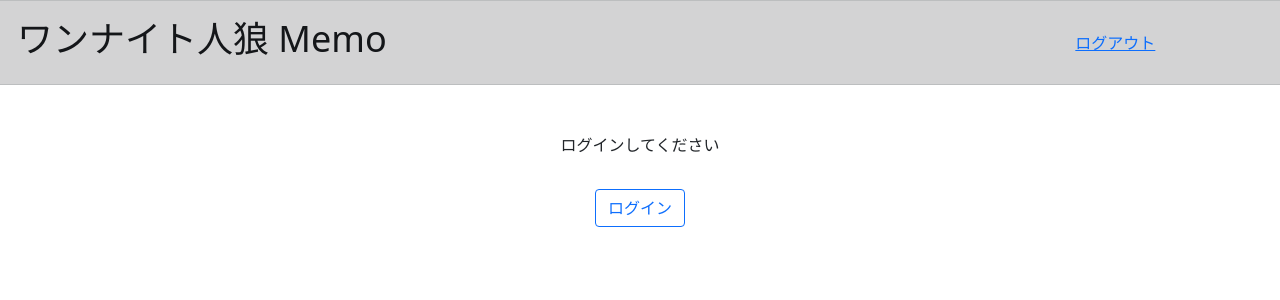
After one commit to MaryJane333/one-night-werewolf-memo, a Django app: page /create/number in a window 1280 px wide. The commit adds this page. Shown: the top 300 px of the page. Run offline with Django 3.2, Linux system fonts and the light colour scheme.

Commit message:
change model

```diff
--- /dev/null
+++ b/onenightwerewolf/forms.py
@@ -0,0 +1,13 @@
+from django import forms
+
+class CreateName(forms.Form):
+    name = forms.CharField(label='名前')
+    username = forms.CharField(label='ユーザー名')
+
+class CreateNumber(forms.Form):
+    villager = forms.IntegerField(label='村人')
+    fortune_teller = forms.IntegerField(label='占い師')
+    thief = forms.IntegerField(label='怪盗')
+    werewolf = forms.IntegerField(label='人狼')
+    madman = forms.IntegerField(label='狂人')
+    username = forms.CharField(label='ユーザー名')
--- a/onenightwerewolf/models.py
+++ b/onenightwerewolf/models.py
@@ -2,16 +2,16 @@ from django.db import models
 
 # Create your models here.
 class NameModel(models.Model):
-    username = models.CharField(max_length=50, null=True, blank=True, default='bambook')
+    username = models.CharField(max_length=50, default="")
     name = models.CharField(max_length=50)
 
     def __str__(self):
         return self.name
 
 class NumberModel(models.Model):
-    username = models.CharField(max_length=50)
     villager = models.IntegerField(null=True, blank=True, default=0)
     fortune_teller = models.IntegerField(null=True, blank=True, default=0)
     thief = models.IntegerField(null=True, blank=True, default=0)
     werewolf = models.IntegerField(null=True, blank=True, default=0)
     madman = models.IntegerField(null=True, blank=True, default=0)
+    username = models.CharField(max_length=50)
--- a/onenightwerewolf/urls.py
+++ b/onenightwerewolf/urls.py
@@ -1,10 +1,11 @@
 from django.contrib import admin
 from django.urls import path
-from .views import Delete, list_func, login_func, logoutfunc, NameCreate, NameUpdate, NumberUpdate, sign_up_func
+from .views import Delete, list_func, login_func, logoutfunc, NameCreate, NameUpdate, NumberCreate, NumberUpdate, sign_up_func
 
 urlpatterns = [
     path('admin/', admin.site.urls),
     path('create/', NameCreate.as_view(), name='create_name'),
+    path('create/number', NumberCreate.as_view(), name='create_number'),
     path('delete/<int:pk>', Delete.as_view(), name='delete'),
     path('update/number/<int:pk>', NumberUpdate.as_view(), name='update_number'),
     path('list/', list_func, name='list'),
--- a/onenightwerewolf/views.py
+++ b/onenightwerewolf/views.py
@@ -1,17 +1,23 @@
 from django.contrib.auth import authenticate, login, logout
 from django.contrib.auth.models import User
+from django.core.exceptions import ObjectDoesNotExist
 from django.db import IntegrityError
 from django.shortcuts import redirect, render
 from django.urls.base import reverse_lazy
 from django.views.generic.edit import CreateView, DeleteView, UpdateView
+from .forms import CreateName, CreateNumber
 from .models import NameModel, NumberModel
 
 # Create your views here.
 
 def list_func(request):
-    name_list = NameModel.objects.all()
-    number_list = NumberModel.objects.get(username='bambook')
-    return render(request, 'list.html', {'name_list':name_list, 'number_list':number_list})
+    name_list = NameModel.objects.filter(username=request.user)
+
+    try:
+        number_list = NumberModel.objects.get(username=request.user)
+        return render(request, 'list.html', {'name_list':name_list, 'number_list':number_list})
+    except ObjectDoesNotExist: # NumberModelがない時の処理
+        return redirect('create_number')
 
 def login_func(request):
     if request.method == 'POST':
@@ -35,7 +41,7 @@ def sign_up_func(request):
         password = request.POST['password']
         try:
             user = User.objects.create_user(username, '', password)
-            return render(request, 'list.html', {'subscribe':'登録完了'})
+            return render(request, 'done_sign_up.html', {})
         except IntegrityError:
             return render(request, 'sign_up.html', {'error':'このユーザー名は既に使われています。'})
     return render(request, 'sign_up.html')
@@ -46,10 +52,13 @@ class Delete(DeleteView):
     success_url = reverse_lazy('list')
 
 class NameCreate(CreateView):
-    template_name = 'create.html'
     model = NameModel
     fields = ('name', 'username')
     success_url = reverse_lazy('list')
+    def get(self, request):
+        initial_dict = dict(name='', username=self.request.user)
+        form = CreateName(request.GET or None, initial=initial_dict)
+        return render(request, 'create.html', dict(form=form))
 
 class NameUpdate(UpdateView):
     template_name = 'update_name.html'
@@ -57,6 +66,15 @@ class NameUpdate(UpdateView):
     fields = ('name', 'username')
     success_url = reverse_lazy('list')
 
+class NumberCreate(CreateView):
+    model = NumberModel
+    fields = ('villager', 'fortune_teller', 'thief', 'werewolf', 'madman', 'username')
+    success_url = reverse_lazy('list')
+    def get(self, request):
+        initial_dict = dict(villager=0, fortune_teller=0, thief=0, werewolf=0, madman=0, username=self.request.user)
+        form = CreateNumber(request.GET or None, initial=initial_dict)
+        return render(request, 'create_number.html', dict(form=form))
+
 class NumberUpdate(UpdateView):
     template_name = 'update_number.html'
     model = NumberModel
--- /dev/null
+++ b/templates/create_number.html
@@ -0,0 +1,34 @@
+{% extends 'base.html' %}
+
+{% block header %}
+<div class="alert alert-dark mb-5 rounded-0 row" role="alert">
+    <h1 class="col-4" style="font-size: 36px;">ワンナイト人狼 Memo</h1>
+    <a href="{% url 'logout' %}" class="col-2 offset-6 my-auto">ログアウト</a>
+</div>
+{% endblock header %}
+
+{% block content %}
+{% if user.is_authenticated %}
+<div class="container text-center">
+    <div class="border border-2 rounded py-3 mb-4">
+        <p style="font-size: 24px;">役職人数の設定</p>
+        <form action="" method="POST">{% csrf_token %}
+            <div class="row mb-3">
+                <div class="col-2 text-center offset-1">村人：{{ form.villager }}</div>
+                <div class="col-2 text-center">占い師：{{ form.fortune_teller }}</div>
+                <div class="col-2 text-center">怪盗：{{ form.thief }}</div>
+                <div class="col-2 text-center text-danger">人狼：{{ form.werewolf }}</div>
+                <div class="col-2 text-center text-danger">狂人：{{ form.madman }}</div>
+            </div>
+            <div hidden>{{ form.username }}</div>
+            <input type="submit" value="決定" class="btn btn-primary">
+        </form>
+    </div>
+</div>
+{% else %}
+<div class="container text-center">
+    <p>ログインしてください</p>
+    <a href="{% url 'login' %}" role="button" class="btn btn-outline-primary mt-3">ログイン</a>
+</div>
+{% endif %}
+{% endblock content %}
--- a/templates/sign_up.html
+++ b/templates/sign_up.html
@@ -10,8 +10,8 @@
 
 <body class="text-center">
     <main class="form-sign-in">
-        {{ error }}
-        <div class="subscribe border border-1 border-secondary rounded p-4">
+        <div class="mt-5" style="color: red;">{{ error }}</div>
+        <div class="subscribe border border-1 border-secondary rounded p-4 mx-auto mt-5" style="width: 400px;">
             <h2 class="mb-3">ワンナイト人狼 Memo</h2>
             <form method="POST">{% csrf_token %}
                 <h1 class="h3 mb-3 fw-normal">新規登録</h1>
@@ -24,7 +24,7 @@
                         name="password" />
                     <label for="floatingPassword">Password</label>
                 </div>
-                <button class="w-100 btn btn-lg btn-primary" type="submit">
+                <button class="w-100 btn btn-lg btn-primary mt-3" type="submit">
                     新規登録
                 </button>
             </form>
```
Also changed, not shown: templates/done_sign_up.html (added, +15 -0 lines), templates/login.html (+4 -3 lines), onenightwerewolf/migrations/0007_alter_namemodel_username.py (added), 1 other file.
